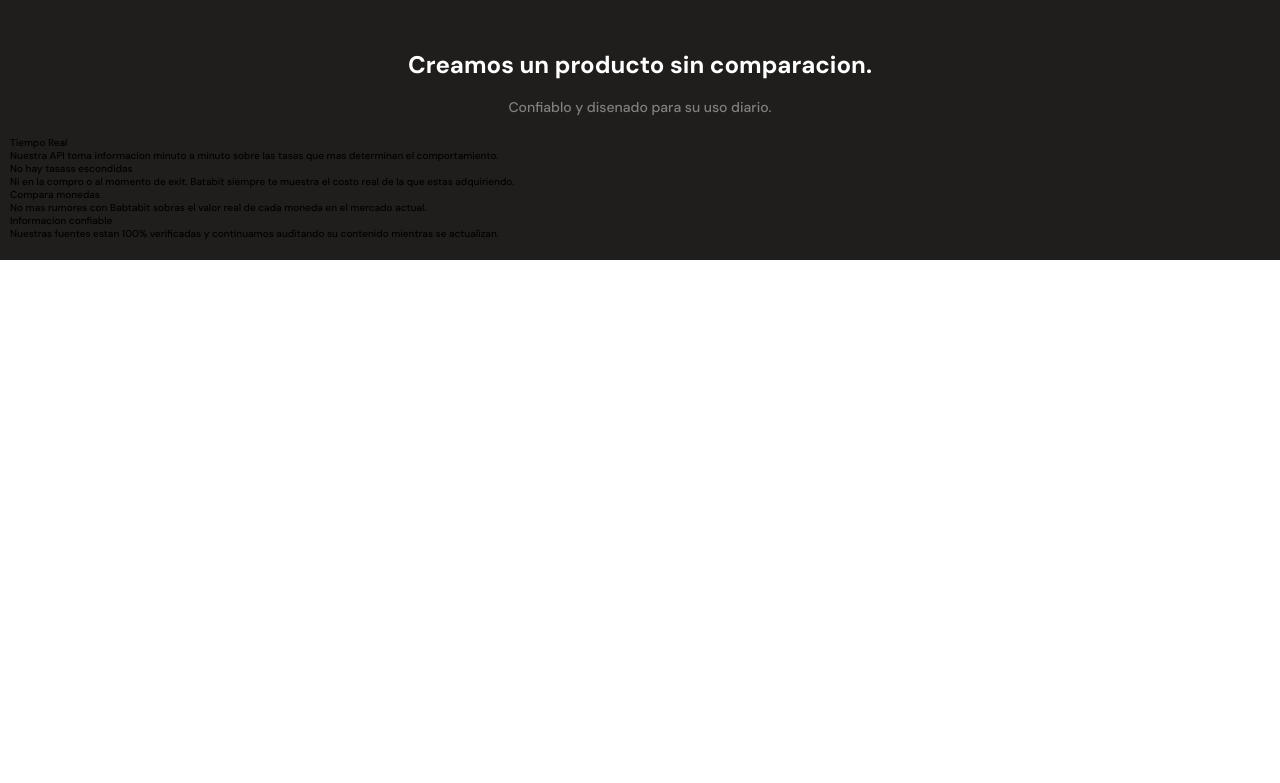
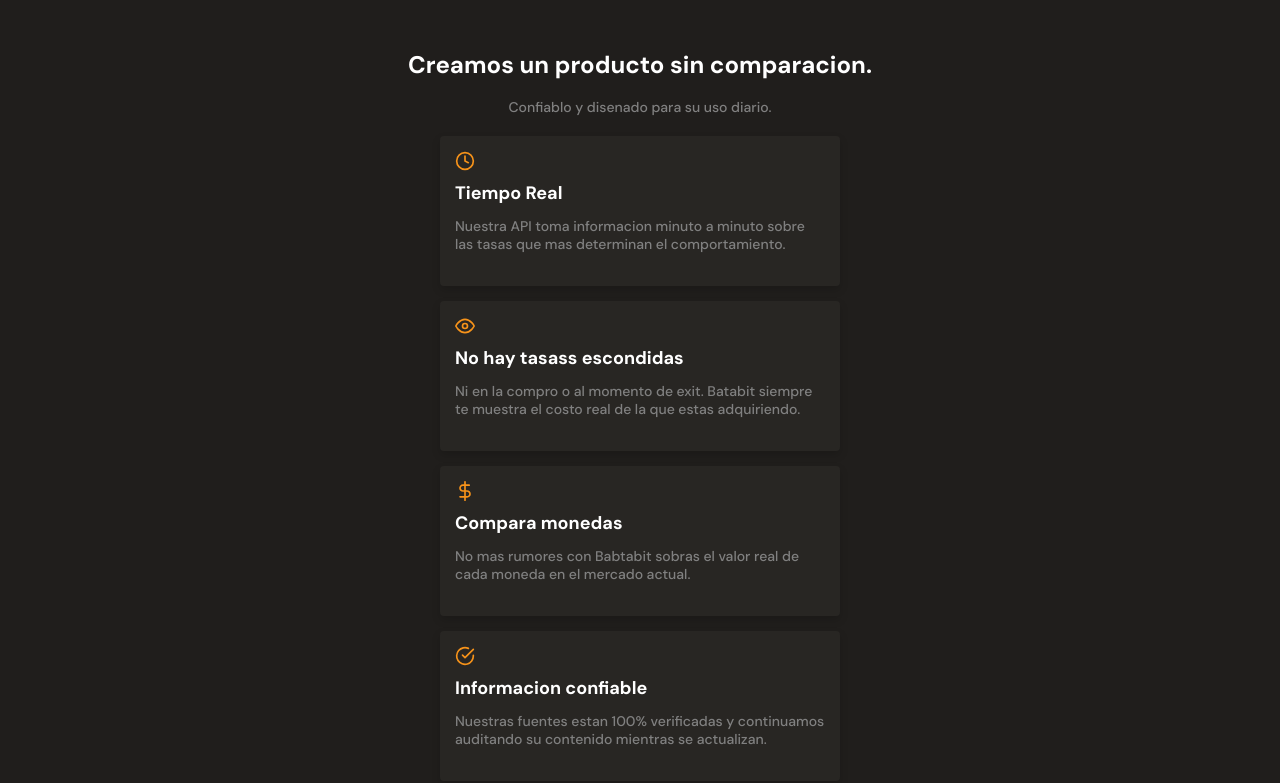
Before and after one commit to DeyvidA/proyectoCursoMobileFist, a plain HTML site: page index.html in a window 1280 px wide. Shown: the part 1534-2317 px from the top of the page. Before the commit the page ends 1794 px from the top, so only its background shows below. Drawn offline with Linux system fonts and the light colour scheme.

Commit message:
Diseno de la seccion de tarjetas

```diff
--- a/main.css
+++ b/main.css
@@ -286,3 +286,46 @@ main{
     line-height: 1.8rem;
     color: #808080;
 }
+.product-detail--card{
+    width: 90%;
+    min-width: 288px;
+    max-width: 400px;
+    height: 150px;
+    margin: 15px auto;
+    padding: 15px;
+    background-color: var(--black);
+    border-radius: 4px;
+    box-shadow: 0 4px 8px rgba(0, 0, 0, .16);
+}
+.product-detail--card .clock, .aye, .dollar, .check{
+    display: inline-block;
+    width: 20px;
+    height: 20px;
+    margin-bottom: 10px;
+    background-image: url('./assets/icons/clock.svg');
+    background-position: center;
+    background-size: cover;
+    background-repeat: no-repeat;
+}
+.product-detail--card .aye{
+    background-image: url('./assets/icons/eye.svg');
+}
+.product-detail--card .dollar{
+    background-image: url('./assets/icons/dollar-sign.svg');
+}
+.product-detail--card .check{
+    background-image: url('./assets/icons/check-circle.svg');
+}
+.product--card-title{
+    margin-bottom: 15px;
+    font-size: 1.8rem;
+    font-weight: bold;
+    line-height: 1.8rem;
+    color: var(--just-white);
+}
+.product--card-body{
+    font-size: 1.4rem;
+    font-weight: 500;
+    line-height: 1.8rem;
+    color: #808080;
+}
```
